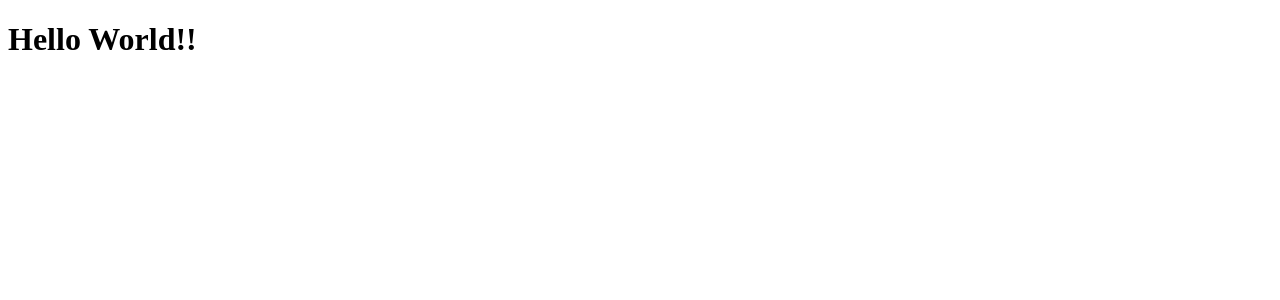
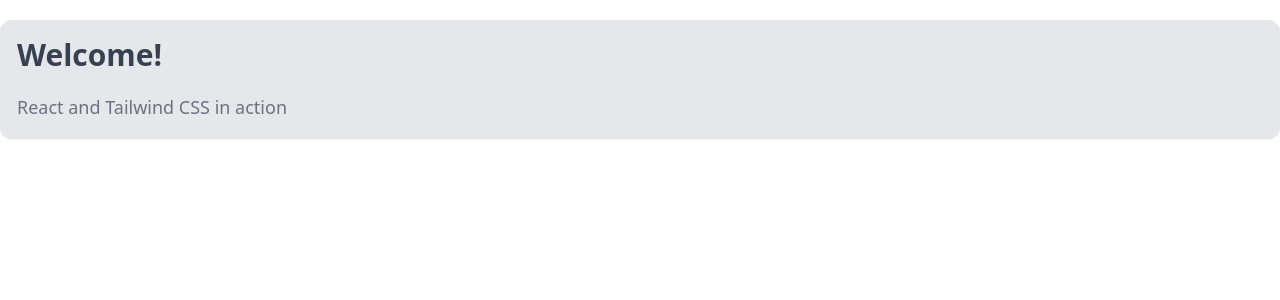
Before and after one commit to james-larocque/my-react-app, a React (Vite) app: page / in a window 1280 px wide. Shown: the top 300 px of the page. Built offline with nearby package versions, Linux system fonts and the light colour scheme.

Commit message:
Added some styling
Added Tailwind CSS to help with rapid styling of the application.

```diff
--- a/package.json
+++ b/package.json
@@ -16,6 +16,8 @@
     "react-dom": "^18.2.0"
   },
   "devDependencies": {
-    "process": "^0.11.10"
+    "postcss": "^8.4.19",
+    "process": "^0.11.10",
+    "tailwindcss": "^3.2.4"
   }
 }
--- a/src/components/HelloWorld.js
+++ b/src/components/HelloWorld.js
@@ -2,8 +2,16 @@
 
 const HelloWorld = () => {
     return (
-         <h1> Hello World!! </h1>
-     );
+        <div className="container mx-auto bg-gray-200 rounded-xl shadow border p-4 m-5">
+            <p className="text-3xl text-gray-700 font-bold mb-5">
+                Welcome!
+            </p>
+            <p className="text-gray-500 text-lg">
+                React and Tailwind CSS in action
+            </p>
+        </div>
+
+    );
 }
 
 export default HelloWorld;
--- a/src/index.css
+++ b/src/index.css
@@ -0,0 +1,3 @@
+@tailwind base;
+@tailwind components;
+@tailwind utilities;
--- /dev/null
+++ b/tailwind.config.js
@@ -0,0 +1,10 @@
+/** @type {import('tailwindcss').Config} */
+module.exports = {
+  content: [
+    "./src/**/*.{html,js,ts,jsx,tsx}"
+  ],
+  theme: {
+    extend: {},
+  },
+  plugins: [],
+}
```
Also changed, not shown: .postcssrc (added), 1 other file (tests, documents, lock files or other folders).
